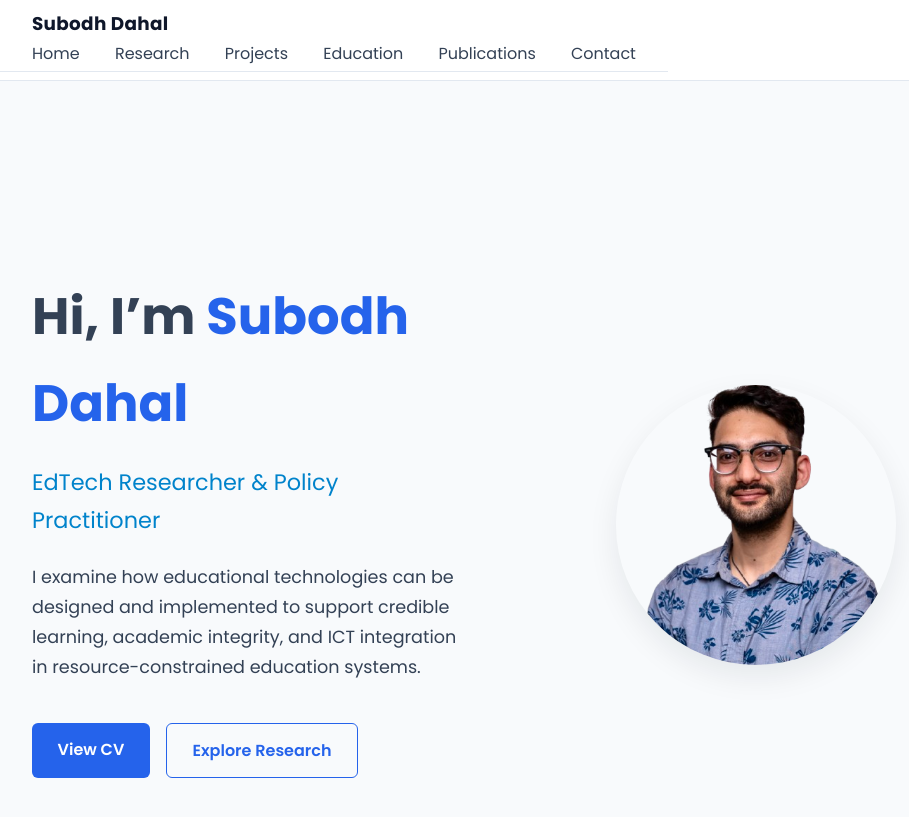
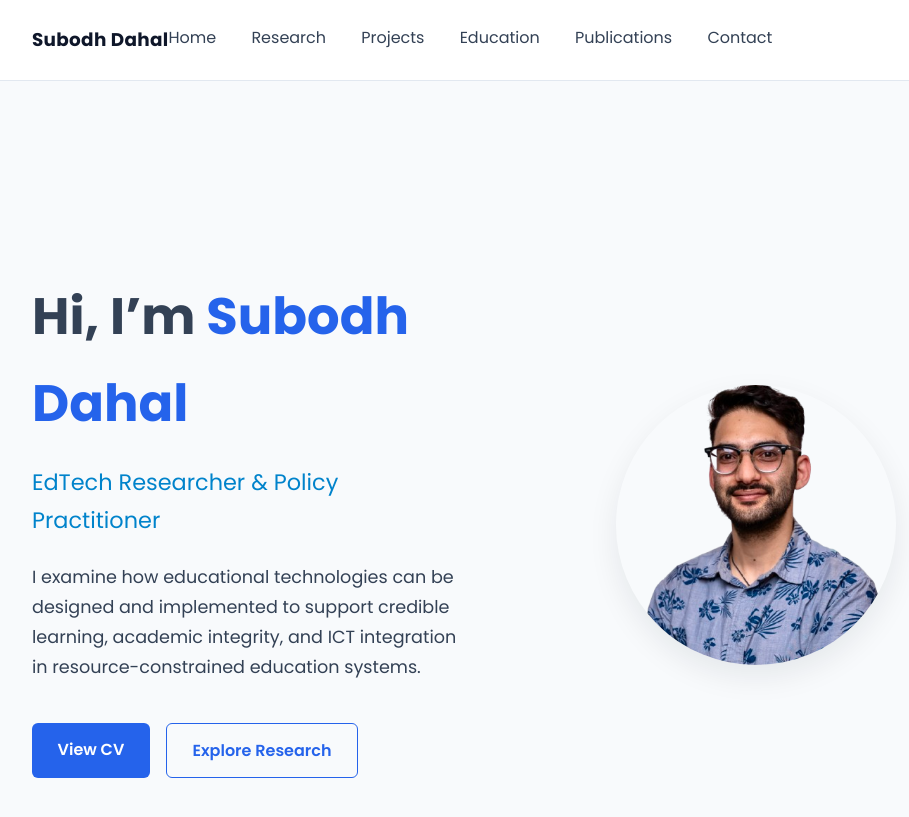
Before and after one commit to dahalsubodh/dahalsubodh.github.io, a Jekyll site: the page built from index.md, in a window 1280 px wide and 900 px high. Shown: the top 817 px of the window, without its empty margins (102-1011 px from the left). Built offline with Jekyll 4.4.1, drawn with Linux system fonts in a browser that asks for light colours.

Commit message:
Update nav.html

```diff
--- a/_includes/nav.html
+++ b/_includes/nav.html
@@ -1,5 +1,5 @@
 <nav class="nav-bar">
-   <div class="container">
+  <div class="container nav-container">
     <div class="logo">Subodh Dahal</div>
     <div class="nav-links">
       <a class="nav-link" href="/">Home</a>
```
